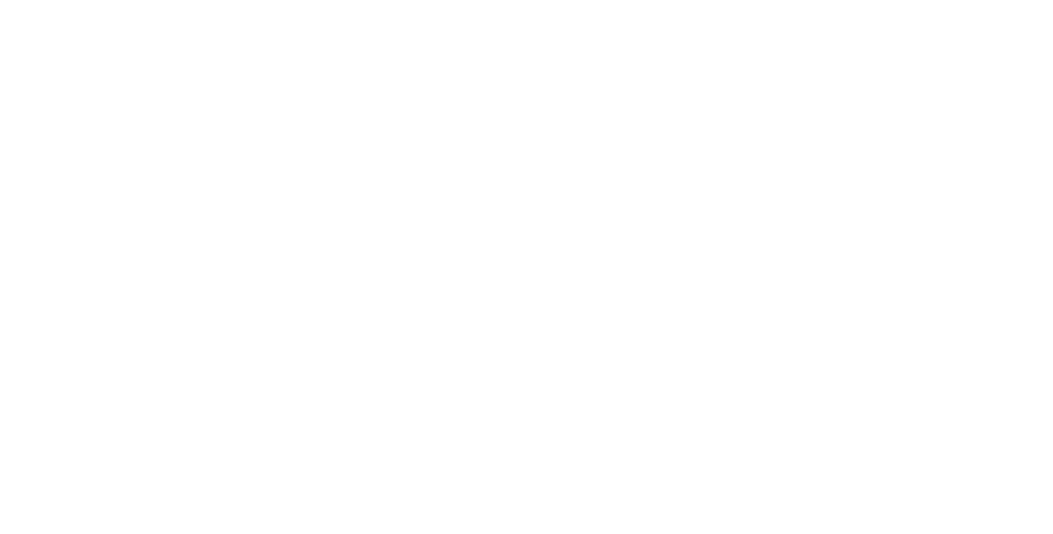
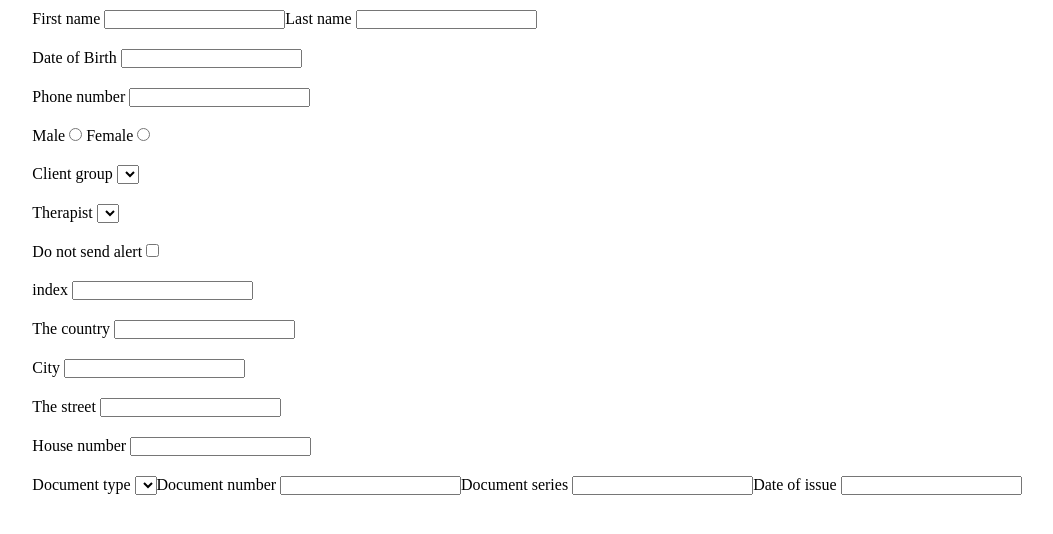
Before and after one commit to tsunamiRomanS/t3_Medods, a website built with webpack: page src/index.html in a window 1280 px wide. Shown: the whole page, without its empty margins (113-1166 px from the left). Built offline with nearby package versions, Linux system fonts and the light colour scheme.

Commit message:
реhtml done

```diff
--- a/src/index.html
+++ b/src/index.html
@@ -8,6 +8,137 @@
     <title>Medods</title>
 </head>
 <body>
-
+<div class="box">
+    <div class="box__wrapper">
+        <div class="list box__item personal-data">
+            <div class="column">
+                <div class="column__item row">
+                    <div class="row__item">
+                        <label for="first-name">
+                            First name
+                            <input type="text" name="first-name">
+                        </label>
+                    </div>
+                    <div class="row__item">
+                        <label for="last-name">
+                            Last name
+                            <input type="text" name="last-name">
+                        </label>
+                    </div>
+                </div>
+                <div class="column__item">
+                    <label for="date-of-Birth">
+                        Date of Birth
+                        <input type="text" name="date-of-Birth">
+                    </label>
+                </div>
+                <div class="column__item">
+                    <label for="phone-number">
+                        Phone number
+                        <input type="text" name="phone-number">
+                    </label>
+                </div>
+                <div class="column__item">
+                    <label for="gender">
+                        Male
+                        <input type="radio" name="gender">
+                    </label>
+                    <label for="female">
+                        Female
+                        <input type="radio" name="gender">
+                    </label>
+                </div>
+                <div class="column__item">
+                    <label for="client-group">
+                        Client group
+                        <select name="" id="">
+                            <option value=""></option>
+                        </select>
+                    </label>
+                </div>
+                <div class="column__item">
+                    <label for="therapist">
+                        Therapist
+                        <select name="therapist" id="therapist">
+                            <option value=""></option>
+                        </select>
+                    </label>
+                </div>
+                <div class="column__item">
+                    <label for="do-not-send-alert">
+                        Do not send alert
+                        <input type="checkbox" name="do-not-send-alert" id="do-not-send-alert">
+                    </label>
+                </div>
+            </div>
+        </div>
+        <div class="list box__item address">
+            <div class="column">
+                <div class="column__item">
+                    <label for="index">
+                        index
+                        <input type="text" name="index">
+                    </label>
+                </div>
+                <div class="column__item">
+                    <label for="the-country">
+                        The country
+                        <input type="text" name="the-country">
+                    </label>
+                </div>
+                <div class="column__item">
+                    <label for="city">
+                        City
+                        <input type="text" name="City">
+                    </label>
+                </div>
+                <div class="column__item">
+                    <label for="the-street">
+                        The street
+                        <input type="text" name="the-street">
+                    </label>
+                </div>
+                <div class="column__item">
+                    <label for="house-number">
+                        House number
+                        <input type="text" name="house-number">
+                    </label>
+                </div>
+            </div>
+        </div>
+        <div class="list box__item identity document">
+            <div class="column">
+                <div class="column__item row">
+                    <div class="row__item">
+                        <label for="document-type">
+                            Document type
+                            <select name="document-type" id="document-type">
+                                <option value=""></option>
+                            </select>
+                        </label>
+                    </div>
+                    <div class="row__item">
+                        <label for="document-number">
+                            Document number
+                            <input type="text" name="document-number">
+                        </label>
+                    </div>
+                    <div class="row__item">
+                        <label for="document-series">
+                            Document series
+                            <input type="text" name="document-series">
+                        </label>
+                    </div>
+                    <div class="row__item">
+                        <label for="date-of-issue">
+                            Date of issue
+                            <input type="text" name="date-of-issue">
+                        </label>
+                    </div>
+                </div>
+            </div>
+        </div>
+    </div>
+</div>
 </body>
 </html>
--- a/src/style/style.sass
+++ b/src/style/style.sass
@@ -1,3 +1,18 @@
 *
   padding: 0
   margin: 0
+
+.box
+  display: flex
+  justify-content: center
+
+.column
+  display: flex
+  justify-content: flex-start
+  flex-direction: column
+  &__item
+    margin: 10px 0
+
+.row
+  display: flex
+  flex-direction: row
```
Also changed, not shown: 1 other file.
